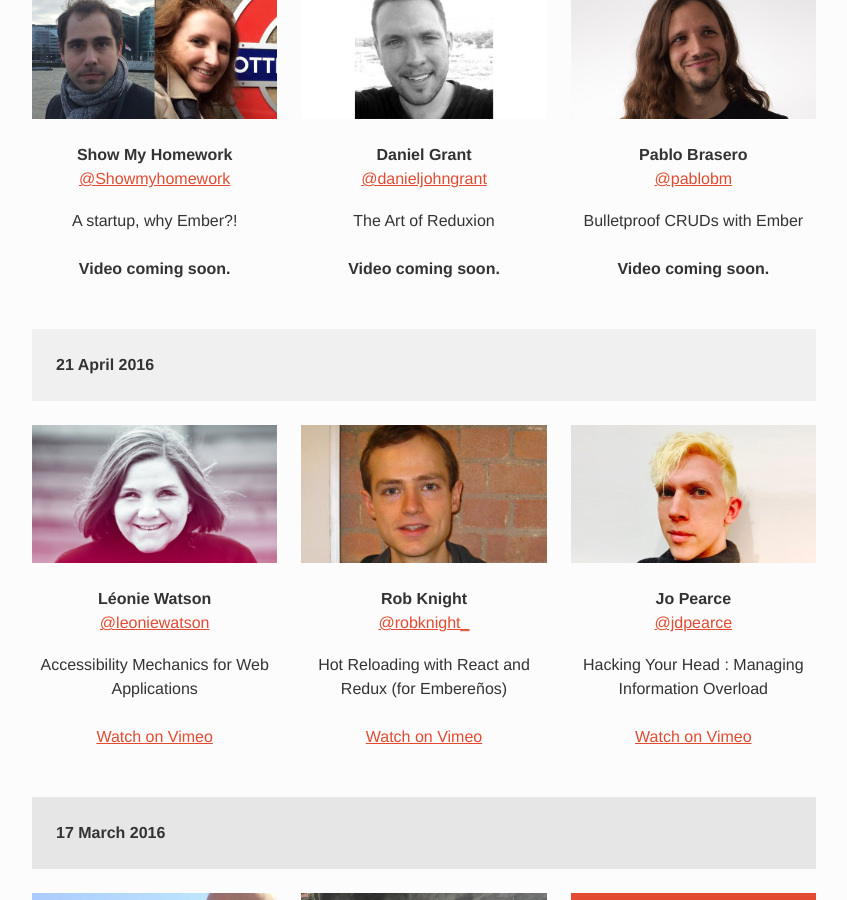
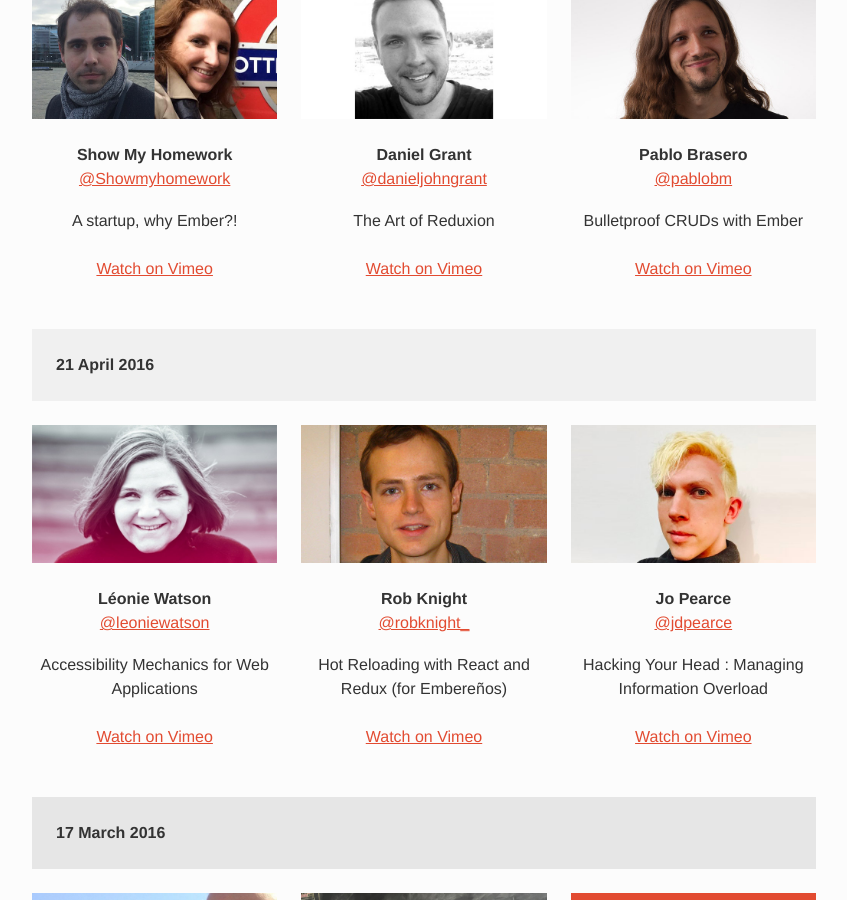
Before and after one commit to emberlondon/emberlondon.github.io, a Jekyll site: the page built from index.html, in a window 1280 px wide and 900 px high, scrolled down 1809 px. Shown: the whole window, without its empty margins (216-1063 px from the left). Built offline with Jekyll 4.4.1, drawn with Linux system fonts in a browser that asks for light colours; nearby versions of some CDN libraries; some of the changed lines change nothing that is shown.

Commit message:
May 2016 vids

```diff
--- a/_data/previous-events.yml
+++ b/_data/previous-events.yml
@@ -4,17 +4,17 @@
     speaker_twitter: Showmyhomework
     image: images/speakers/showmyhomework.jpg
     info: A startup, why Ember?!
-    video_url:
+    video_url: https://vimeo.com/167609764
   - speaker_name: Daniel Grant
     speaker_twitter: danieljohngrant
     image: images/speakers/danieljohngrant.jpg
     info: The Art of Reduxion
-    video_url:
+    video_url: https://vimeo.com/167609765
   - speaker_name: Pablo Brasero
     speaker_twitter: pablobm
     image: images/speakers/pablobm.jpg
     info: Bulletproof CRUDs with Ember
-    video_url:
+    video_url: https://vimeo.com/167609763
 - date: 21 April 2016
   talks:
   - speaker_name: Léonie Watson
```
